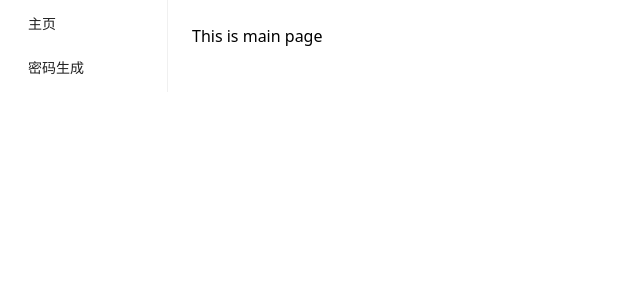
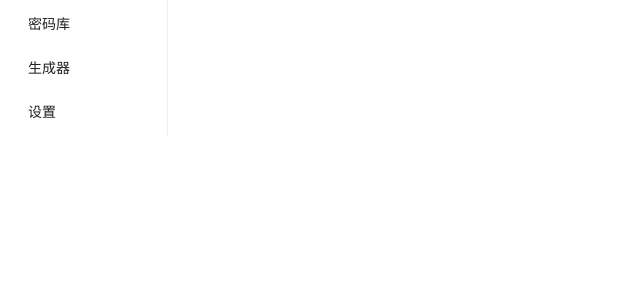
Before and after one commit to Lyyyttooon/yardpassword, a Next.js app: page / in a window 1280 px wide. Shown: the top 300 px of the page, without its empty margins (0-640 px from the left). Built offline with nearby package versions, Linux system fonts and the light colour scheme.

Commit message:
feat: 为接下来的功能占位

```diff
--- a/main/main.js
+++ b/main/main.js
@@ -25,7 +25,7 @@ function createWindow() {
     mainWindow.loadURL('http://localhost:3000/'); // 前端开发环境地址
     mainWindow.webContents.openDevTools(); // 自动打开控制台
   } else {
-    mainWindow.loadURL(path.join('file://', __dirname, '../out/index.html'));
+    mainWindow.loadURL(path.join('file://', __dirname, '../out/password-manager.html'));
   }
 
   mainWindow.once('ready-to-show', () => {
--- a/src/app/page.tsx
+++ b/src/app/page.tsx
@@ -1,5 +1,5 @@
 'use client';
 
 export default function Page() {
-  return <main>This is main page</main>;
+  return <main></main>;
 }
--- /dev/null
+++ b/src/app/password-manager/page.tsx
@@ -0,0 +1,3 @@
+export default function PasswordManager() {
+  return <main>Hello, World</main>;
+}
--- /dev/null
+++ b/src/app/settings/page.tsx
@@ -0,0 +1,3 @@
+export default function Settings() {
+  return <main>Settings</main>;
+}
--- a/src/components/main-menu/index.tsx
+++ b/src/components/main-menu/index.tsx
@@ -4,12 +4,16 @@ import { Menu } from 'antd';
 
 const items: MenuProps['items'] = [
   {
-    label: <Link href="/">主页</Link>,
-    key: 'main-page',
+    label: <Link href="/password-manager">密码库</Link>,
+    key: 'password-manager',
   },
   {
-    label: <Link href="/password-generator">密码生成</Link>,
+    label: <Link href="/password-generator">生成器</Link>,
     key: 'password-generator',
+  },
+  {
+    label: <Link href="/settings">设置</Link>,
+    key: 'settings',
   },
 ];
 
```
